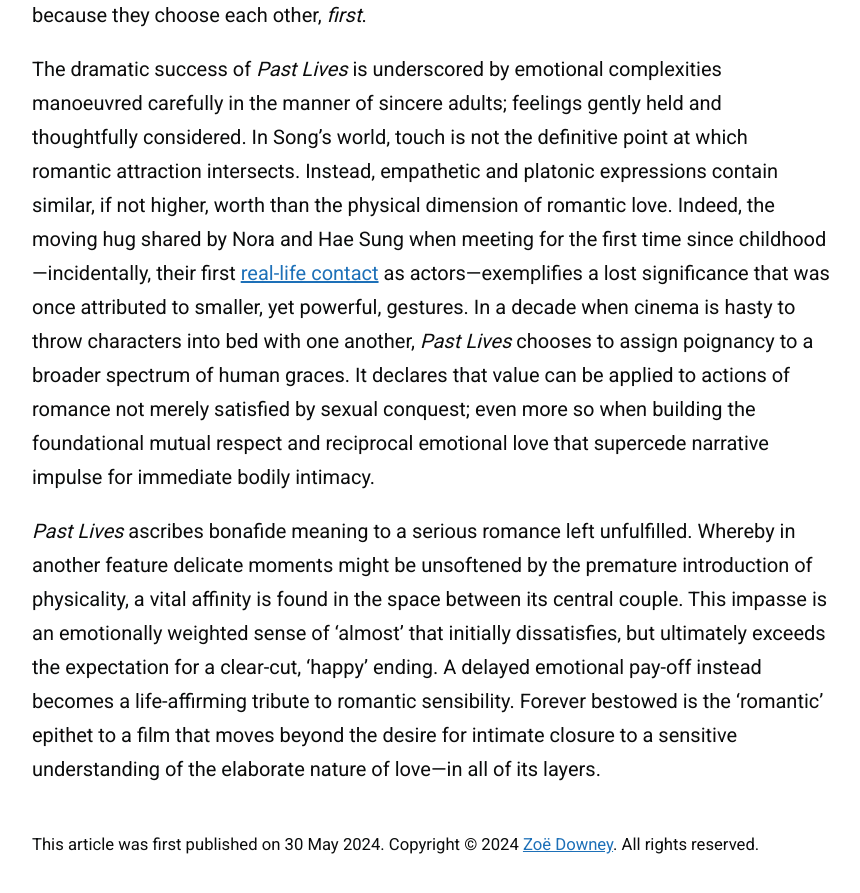
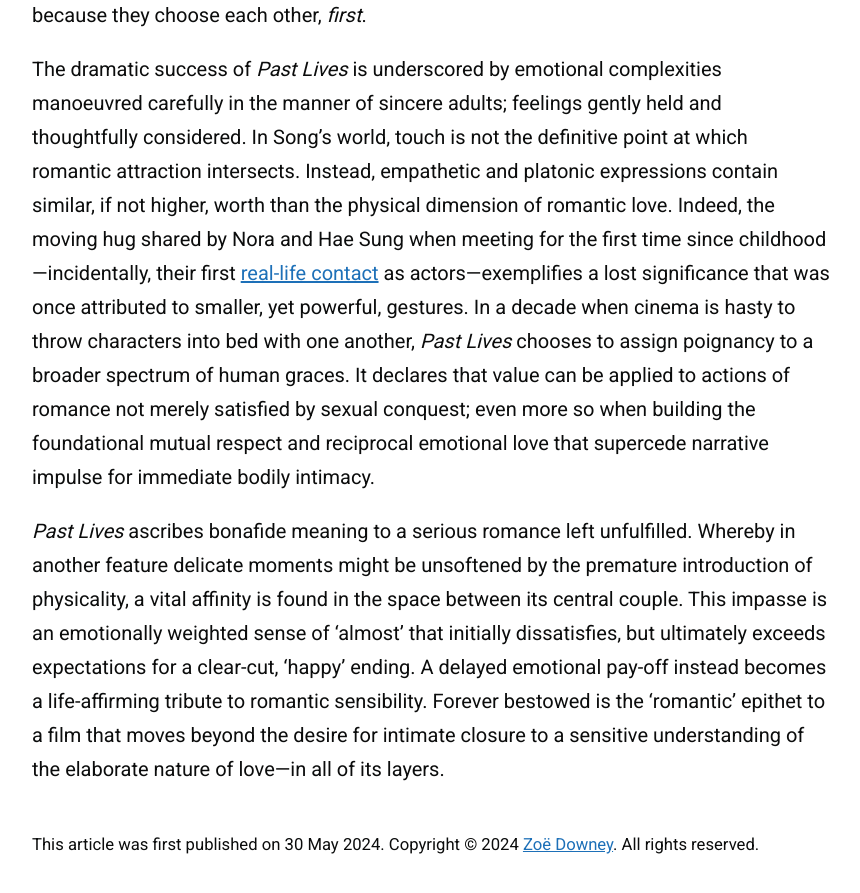
Before and after one commit to zoeurl/zoedowney.github.io, a Jekyll site: the page built from _posts/2024-05-30-past-lives.md, in a window 1280 px wide and 900 px high, scrolled down 2150 px. Shown: the top 893 px of the window, without its empty margins (208-1068 px from the left). Built offline with Jekyll 4.4.1, drawn with Linux system fonts in a browser that asks for light colours.

Commit message:
Update 2024-05-30-past-lives.md

```diff
--- a/_posts/2024-05-30-past-lives.md
+++ b/_posts/2024-05-30-past-lives.md
@@ -21,4 +21,4 @@
 
 The dramatic success of _Past Lives_ is underscored by emotional complexities manoeuvred carefully in the manner of sincere adults; feelings gently held and thoughtfully considered. In Song’s world, touch is not the definitive point at which romantic attraction intersects. Instead, empathetic and platonic expressions contain similar, if not higher, worth than the physical dimension of romantic love. Indeed, the moving hug shared by Nora and Hae Sung when meeting for the first time since childhood—incidentally, their first [real-life contact](https://www.youtube.com/watch?v=9d4ObkmCJYs&t=7s&ab_channel=A24) as actors—exemplifies a lost significance that was once attributed to smaller, yet powerful, gestures. In a decade when cinema is hasty to throw characters into bed with one another, _Past Lives_ chooses to assign poignancy to a broader spectrum of human graces. It declares that value can be applied to actions of romance not merely satisfied by sexual conquest; even more so when building the foundational mutual respect and reciprocal emotional love that supercede narrative impulse for immediate bodily intimacy.
 
-_Past Lives_ ascribes bonafide meaning to a serious romance left unfulfilled. Whereby in another feature delicate moments might be unsoftened by the premature introduction of physicality, a vital affinity is found in the space between its central couple. This impasse is an emotionally weighted sense of ‘almost’ that initially dissatisfies, but ultimately exceeds the expectation for a clear-cut, ‘happy’ ending. A delayed emotional pay-off instead becomes a life-affirming tribute to romantic sensibility. Forever bestowed is the ‘romantic’ epithet to a film that moves beyond the desire for intimate closure to a sensitive understanding of the elaborate nature of love—in all of its layers.
+_Past Lives_ ascribes bonafide meaning to a serious romance left unfulfilled. Whereby in another feature delicate moments might be unsoftened by the premature introduction of physicality, a vital affinity is found in the space between its central couple. This impasse is an emotionally weighted sense of ‘almost’ that initially dissatisfies, but ultimately exceeds expectations for a clear-cut, ‘happy’ ending. A delayed emotional pay-off instead becomes a life-affirming tribute to romantic sensibility. Forever bestowed is the ‘romantic’ epithet to a film that moves beyond the desire for intimate closure to a sensitive understanding of the elaborate nature of love—in all of its layers.
```
